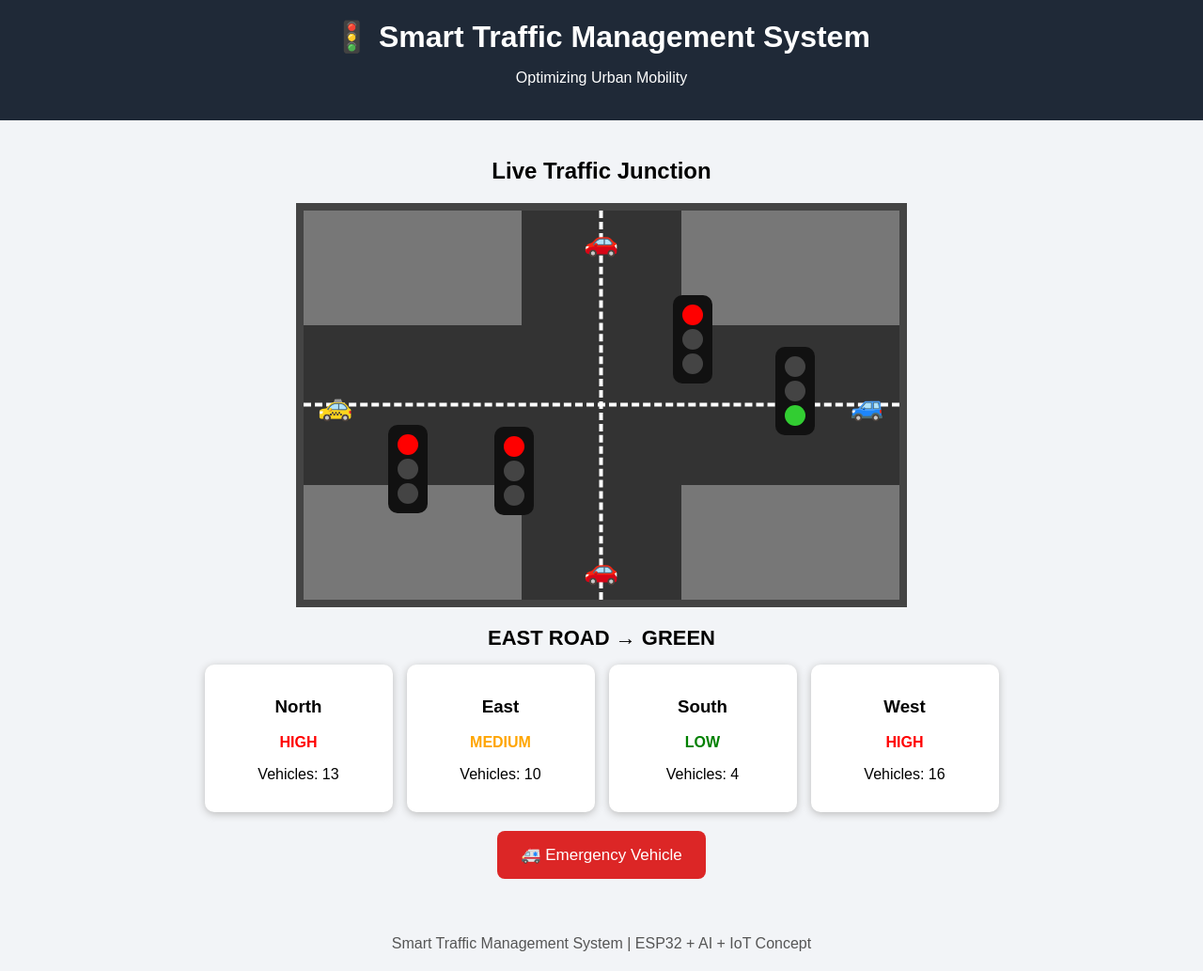
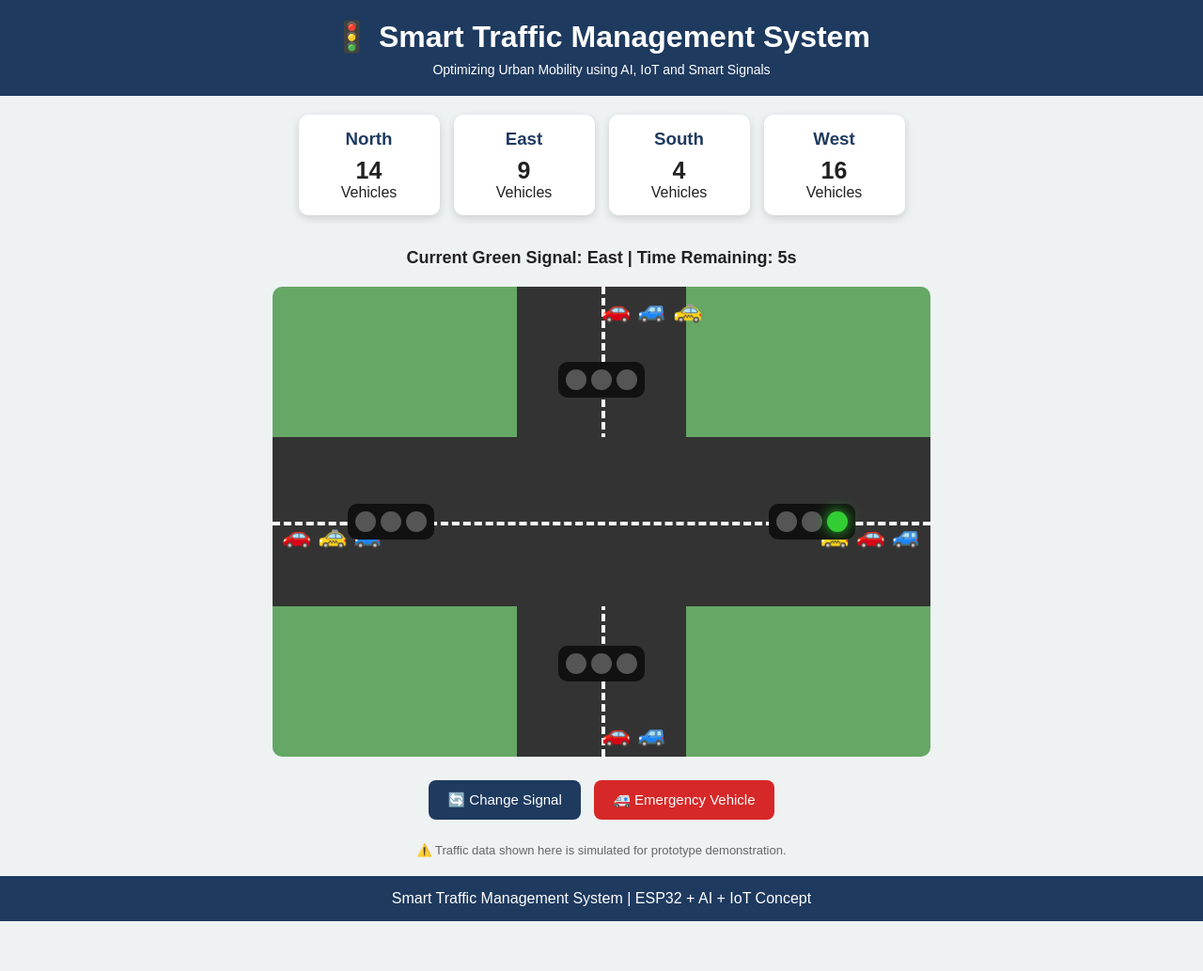
Before and after one commit to Shi-clg/smart-traffic-management-system, a plain HTML site: page index.html in a window 1280 px wide. Shown: the whole page at 94% size. After the commit the page ends 980 px from the top, so only its background shows below. Drawn offline with Linux system fonts and the light colour scheme.

Commit message:
Update index.html

```diff
--- a/index.html
+++ b/index.html
@@ -9,218 +9,235 @@
 <style>
     * {
         box-sizing: border-box;
+        margin: 0;
+        padding: 0;
     }
 
     body {
-    margin: 0;
         font-family: Arial, sans-serif;
-    background: #f2f4f7;
-    text-align: center;
+        background: #eef2f3;
+        color: #222;
     }
 
     header {
-    background: #1f2937;
+        background: #1e3a5f;
         color: white;
+        text-align: center;
         padding: 20px;
     }
 
     header h1 {
-    margin: 0;
+        margin-bottom: 8px;
+    }
+
+    header p {
+        font-size: 14px;
     }
 
     .dashboard {
-    max-width: 1100px;
-    margin: auto;
+        display: flex;
+        justify-content: center;
+        gap: 15px;
+        flex-wrap: wrap;
         padding: 20px;
     }
 
+    .card {
+        background: white;
+        padding: 15px 25px;
+        border-radius: 10px;
+        box-shadow: 0 3px 10px rgba(0,0,0,0.15);
+        text-align: center;
+        min-width: 150px;
+    }
+
+    .card h3 {
+        color: #1e3a5f;
+        margin-bottom: 8px;
+    }
+
+    .card span {
+        font-size: 25px;
+        font-weight: bold;
+    }
+
     .junction {
+        width: 700px;
+        max-width: 95%;
+        height: 500px;
+        margin: 20px auto;
         position: relative;
-    width: 650px;
-    max-width: 95%;
-    height: 430px;
-    margin: 20px auto;
-    background: #777;
-    border: 8px solid #444;
+        background: #65a765;
         overflow: hidden;
+        border-radius: 10px;
     }
 
     /* Roads */
-
     .vertical-road {
         position: absolute;
-    width: 170px;
+        width: 180px;
         height: 100%;
+        background: #333;
         left: 50%;
         transform: translateX(-50%);
-    background: #333;
     }
 
     .horizontal-road {
         position: absolute;
-    height: 170px;
         width: 100%;
+        height: 180px;
+        background: #333;
         top: 50%;
         transform: translateY(-50%);
-    background: #333;
     }
 
     /* Road markings */
-
-.road-line-v {
+    .vertical-road::after {
+        content: "";
         position: absolute;
-    width: 5px;
+        left: 50%;
+        top: 0;
         height: 100%;
-    left: 50%;
-    transform: translateX(-50%);
         border-left: 4px dashed white;
     }
 
-.road-line-h {
+    .horizontal-road::after {
+        content: "";
         position: absolute;
-    height: 5px;
+        top: 50%;
+        left: 0;
         width: 100%;
-    top: 50%;
-    transform: translateY(-50%);
         border-top: 4px dashed white;
     }
 
     /* Traffic lights */
-
     .traffic-light {
         position: absolute;
         background: #111;
-    padding: 6px;
+        padding: 8px;
         border-radius: 10px;
         z-index: 5;
+        display: flex;
+        gap: 5px;
     }
 
     .light {
         width: 22px;
         height: 22px;
         border-radius: 50%;
-    background: #444;
-    margin: 4px;
+        background: #555;
     }
 
     .red.active {
         background: red;
+        box-shadow: 0 0 15px red;
     }
 
     .yellow.active {
         background: yellow;
+        box-shadow: 0 0 15px yellow;
     }
 
     .green.active {
         background: limegreen;
+        box-shadow: 0 0 15px limegreen;
     }
 
     .north {
-    top: 90px;
-    left: 62%;
+        top: 80px;
+        left: 50%;
+        transform: translateX(-50%);
     }
 
     .south {
-    bottom: 90px;
-    left: 32%;
+        bottom: 80px;
+        left: 50%;
+        transform: translateX(-50%);
     }
 
     .east {
-    right: 90px;
-    top: 35%;
+        right: 80px;
+        top: 50%;
+        transform: translateY(-50%);
     }
 
     .west {
-    left: 90px;
-    top: 55%;
+        left: 80px;
+        top: 50%;
+        transform: translateY(-50%);
     }
 
     /* Cars */
-
-.vehicle {
+    .cars {
         position: absolute;
-    font-size: 30px;
+        font-size: 25px;
         z-index: 4;
     }
 
-.north-car {
-    top: 15px;
-    left: 47%;
+    .north-cars {
+        top: 10px;
+        left: 50%;
     }
 
-.south-car {
-    bottom: 15px;
-    left: 47%;
+    .south-cars {
+        bottom: 10px;
+        left: 50%;
     }
 
-.east-car {
-    right: 15px;
-    top: 46%;
+    .east-cars {
+        right: 10px;
+        top: 50%;
     }
 
-.west-car {
-    left: 15px;
-    top: 46%;
+    .west-cars {
+        left: 10px;
+        top: 50%;
     }
 
-/* Status */
-
-#status {
-    font-size: 22px;
-    font-weight: bold;
-    margin: 15px;
+    .controls {
+        text-align: center;
+        margin: 20px;
     }
 
-/* Cards */
-
-.info {
-    display: flex;
-    justify-content: center;
-    flex-wrap: wrap;
-    gap: 15px;
+    button {
+        padding: 12px 20px;
+        margin: 5px;
+        border: none;
+        border-radius: 8px;
+        cursor: pointer;
+        font-size: 15px;
+        background: #1e3a5f;
+        color: white;
     }
 
-.card {
-    background: white;
-    padding: 15px;
-    width: 200px;
-    border-radius: 10px;
-    box-shadow: 0 2px 8px #bbb;
+    button:hover {
+        background: #2d5986;
     }
 
-.high {
-    color: red;
+    .emergency {
+        background: #d62828;
+    }
+
+    .status {
+        text-align: center;
+        margin: 15px;
+        font-size: 18px;
         font-weight: bold;
     }
 
-.medium {
-    color: orange;
-    font-weight: bold;
-}
-
-.low {
-    color: green;
-    font-weight: bold;
-}
-
-button {
-    border: none;
-    padding: 15px 25px;
-    border-radius: 8px;
-    font-size: 17px;
-    cursor: pointer;
-    background: #dc2626;
-    color: white;
-    margin: 20px;
-}
-
-button:hover {
-    opacity: 0.85;
+    .simulation-note {
+        text-align: center;
+        margin: 10px;
+        color: #666;
+        font-size: 13px;
     }
 
     footer {
-    padding: 20px;
-    color: #555;
+        background: #1e3a5f;
+        color: white;
+        text-align: center;
+        padding: 15px;
+        margin-top: 20px;
     }
 </style>
 </head>
@@ -229,93 +246,102 @@ footer {
 
 <header>
     <h1>🚦 Smart Traffic Management System</h1>
-<p>Optimizing Urban Mobility</p>
+    <p>Optimizing Urban Mobility using AI, IoT and Smart Signals</p>
 </header>
 
+<!-- Dashboard -->
 <div class="dashboard">
 
-<h2>Live Traffic Junction</h2>
+    <div class="card">
+        <h3>North</h3>
+        <span id="northCount">18</span>
+        <p>Vehicles</p>
+    </div>
 
+    <div class="card">
+        <h3>East</h3>
+        <span id="eastCount">10</span>
+        <p>Vehicles</p>
+    </div>
+
+    <div class="card">
+        <h3>South</h3>
+        <span id="southCount">4</span>
+        <p>Vehicles</p>
+    </div>
+
+    <div class="card">
+        <h3>West</h3>
+        <span id="westCount">16</span>
+        <p>Vehicles</p>
+    </div>
+
+</div>
+
+<div class="status">
+    Current Green Signal: <span id="currentRoad">North</span>
+    |
+    Time Remaining: <span id="timer">5</span>s
+</div>
+
+<!-- Junction -->
 <div class="junction">
 
     <div class="vertical-road"></div>
     <div class="horizontal-road"></div>
 
-<div class="road-line-v"></div>
-<div class="road-line-h"></div>
-
-<!-- North traffic light -->
+    <!-- North Traffic Light -->
     <div class="traffic-light north">
-<div id="north-red" class="light red"></div>
-<div id="north-yellow" class="light yellow"></div>
-<div id="north-green" class="light green"></div>
+        <div class="light red" id="northRed"></div>
+        <div class="light yellow" id="northYellow"></div>
+        <div class="light green" id="northGreen"></div>
     </div>
 
-<!-- South traffic light -->
+    <!-- South Traffic Light -->
     <div class="traffic-light south">
-<div id="south-red" class="light red"></div>
-<div id="south-yellow" class="light yellow"></div>
-<div id="south-green" class="light green"></div>
+        <div class="light red" id="southRed"></div>
+        <div class="light yellow" id="southYellow"></div>
+        <div class="light green" id="southGreen"></div>
     </div>
 
-<!-- East traffic light -->
+    <!-- East Traffic Light -->
     <div class="traffic-light east">
-<div id="east-red" class="light red"></div>
-<div id="east-yellow" class="light yellow"></div>
-<div id="east-green" class="light green"></div>
+        <div class="light red" id="eastRed"></div>
+        <div class="light yellow" id="eastYellow"></div>
+        <div class="light green" id="eastGreen"></div>
     </div>
 
-<!-- West traffic light -->
+    <!-- West Traffic Light -->
     <div class="traffic-light west">
-<div id="west-red" class="light red"></div>
-<div id="west-yellow" class="light yellow"></div>
-<div id="west-green" class="light green"></div>
+        <div class="light red" id="westRed"></div>
+        <div class="light yellow" id="westYellow"></div>
+        <div class="light green" id="westGreen"></div>
     </div>
 
-<div class="vehicle north-car">🚗</div>
-<div class="vehicle south-car">🚗</div>
-<div class="vehicle east-car">🚙</div>
-<div class="vehicle west-car">🚕</div>
+    <!-- Cars -->
+    <div class="cars north-cars">🚗 🚙 🚕</div>
+    <div class="cars south-cars">🚗 🚙</div>
+    <div class="cars east-cars">🚕 🚗 🚙</div>
+    <div class="cars west-cars">🚗 🚕 🚙</div>
 
 </div>
 
-<div id="status">
-System starting...
-</div>
+<!-- Controls -->
+<div class="controls">
 
-<div class="info">
+    <button onclick="changeSignal()">
+        🔄 Change Signal
+    </button>
 
-<div class="card">
-<h3>North</h3>
-<p class="high">HIGH</p>
-<p>Vehicles: <span id="north-count">18</span></p>
-</div>
-
-<div class="card">
-<h3>East</h3>
-<p class="medium">MEDIUM</p>
-<p>Vehicles: <span id="east-count">10</span></p>
-</div>
-
-<div class="card">
-<h3>South</h3>
-<p class="low">LOW</p>
-<p>Vehicles: <span id="south-count">4</span></p>
-</div>
-
-<div class="card">
-<h3>West</h3>
-<p class="high">HIGH</p>
-<p>Vehicles: <span id="west-count">16</span></p>
-</div>
-
-</div>
-
-<button onclick="emergency()">
+    <button class="emergency" onclick="emergencyMode()">
         🚑 Emergency Vehicle
     </button>
 
 </div>
+
+<p class="simulation-note">
+    ⚠️ Traffic data shown here is simulated for prototype demonstration.
+</p>
 
 <footer>
     Smart Traffic Management System | ESP32 + AI + IoT Concept
@@ -323,79 +349,41 @@ Smart Traffic Management System | ESP32 + AI + IoT Concept
 
 <script>
 
-const roads = ["north", "east", "south", "west"];
+const roads = ["North", "East", "South", "West"];
+
+let currentIndex = 0;
+let timeLeft = 5;
 
 let traffic = {
-    north: 18,
-    east: 10,
-    south: 4,
-    west: 16
+    North: 18,
+    East: 10,
+    South: 4,
+    West: 16
 };
 
-let currentRoad = 0;
-let activeRoad = "north";
-let emergencyMode = false;
 
+/* Set traffic signal */
 
-/* Update vehicle numbers */
+function setSignal(road) {
 
-function updateCounts() {
+    roads.forEach(r => {
 
-    document.getElementById("north-count").innerText = traffic.north;
-    document.getElementById("east-count").innerText = traffic.east;
-    document.getElementById("south-count").innerText = traffic.south;
-    document.getElementById("west-count").innerText = traffic.west;
-
-}
-
-
-/* Turn all lights off */
-
-function turnOffAll() {
-
-    roads.forEach(road => {
-
-        document.getElementById(road + "-red")
+        document.getElementById(r.toLowerCase() + "Red")
             .classList.remove("active");
 
-        document.getElementById(road + "-yellow")
+        document.getElementById(r.toLowerCase() + "Yellow")
             .classList.remove("active");
 
-        document.getElementById(road + "-green")
+        document.getElementById(r.toLowerCase() + "Green")
             .classList.remove("active");
 
     });
 
-}
+    document.getElementById(
+        road.toLowerCase() + "Green"
+    ).classList.add("active");
 
-
-/* Set green signal */
-
-function setSignal(road) {
-
-    activeRoad = road;
-
-    turnOffAll();
-
-    roads.forEach(r => {
-
-        if (r === road) {
-
-            document.getElementById(r + "-green")
-            .classList.add("active");
-
-        } else {
-
-            document.getElementById(r + "-red")
-            .classList.add("active");
-
-        }
-
-    });
-
-    document.getElementById("status").innerText =
-        road.toUpperCase() + " ROAD → GREEN";
-
+    document.getElementById("currentRoad").innerText = road;
 }
 
 
@@ -403,95 +391,70 @@ function setSignal(road) {
 
 function changeSignal() {
 
-    if (emergencyMode) return;
+    currentIndex++;
 
-    let road = roads[currentRoad];
+    if (currentIndex >= roads.length) {
+        currentIndex = 0;
+    }
 
-    setSignal(road);
+    setSignal(roads[currentIndex]);
 
-    currentRoad++;
+    timeLeft = 5;
+    document.getElementById("timer").innerText = timeLeft;
+}
 
-    if (currentRoad >= roads.length) {
-        currentRoad = 0;
-    }
+
+/* Countdown */
+
+setInterval(function() {
+
+    timeLeft--;
+
+    if (timeLeft <= 0) {
+
+        changeSignal();
 
     }
 
+    document.getElementById("timer").innerText = timeLeft;
 
-/* Every second vehicles leave green road */
+}, 1000);
+
+
+/* Simulate vehicles leaving */
 
 setInterval(function() {
 
-    if (!emergencyMode && traffic[activeRoad] > 0) {
+    let road = roads[currentIndex];
 
-        traffic[activeRoad]--;
+    if (traffic[road] > 0) {
 
-        updateCounts();
+        traffic[road]--;
+
+        document.getElementById(
+            road.toLowerCase() + "Count"
+        ).innerText = traffic[road];
 
     }
 
 }, 1000);
 
 
-/* Every 5 seconds change signal */
+/* Emergency vehicle */
 
-setInterval(function() {
+function emergencyMode() {
 
-    if (!emergencyMode) {
+    alert("🚑 Emergency vehicle detected!");
 
-        changeSignal();
+    setSignal("North");
+
+    currentIndex = 0;
+
+    timeLeft = 8;
+
+    document.getElementById("timer").innerText = timeLeft;
 
 }
-
-}, 5000);
-
-
-/* Emergency vehicle */
-
-function emergency() {
-
-    emergencyMode = true;
-
-    turnOffAll();
-
-    roads.forEach(road => {
-
-        if (road === "north") {
-
-            document.getElementById("north-green")
-            .classList.add("active");
-
-        } else {
-
-            document.getElementById(road + "-red")
-            .classList.add("active");
-
-        }
-
-    });
-
-    document.getElementById("status").innerText =
-        "🚑 EMERGENCY PRIORITY → NORTH ROAD GREEN";
-
-
-    setTimeout(function() {
-
-        emergencyMode = false;
-
-        document.getElementById("status").innerText =
-            "Normal traffic operation resumed";
-
-        changeSignal();
-
-    }, 8000);
-
-}
-
-
-/* Start */
-
-updateCounts();
-changeSignal();
 
 </script>
 
```
Lines whose indentation alone changed are shown as unchanged.
